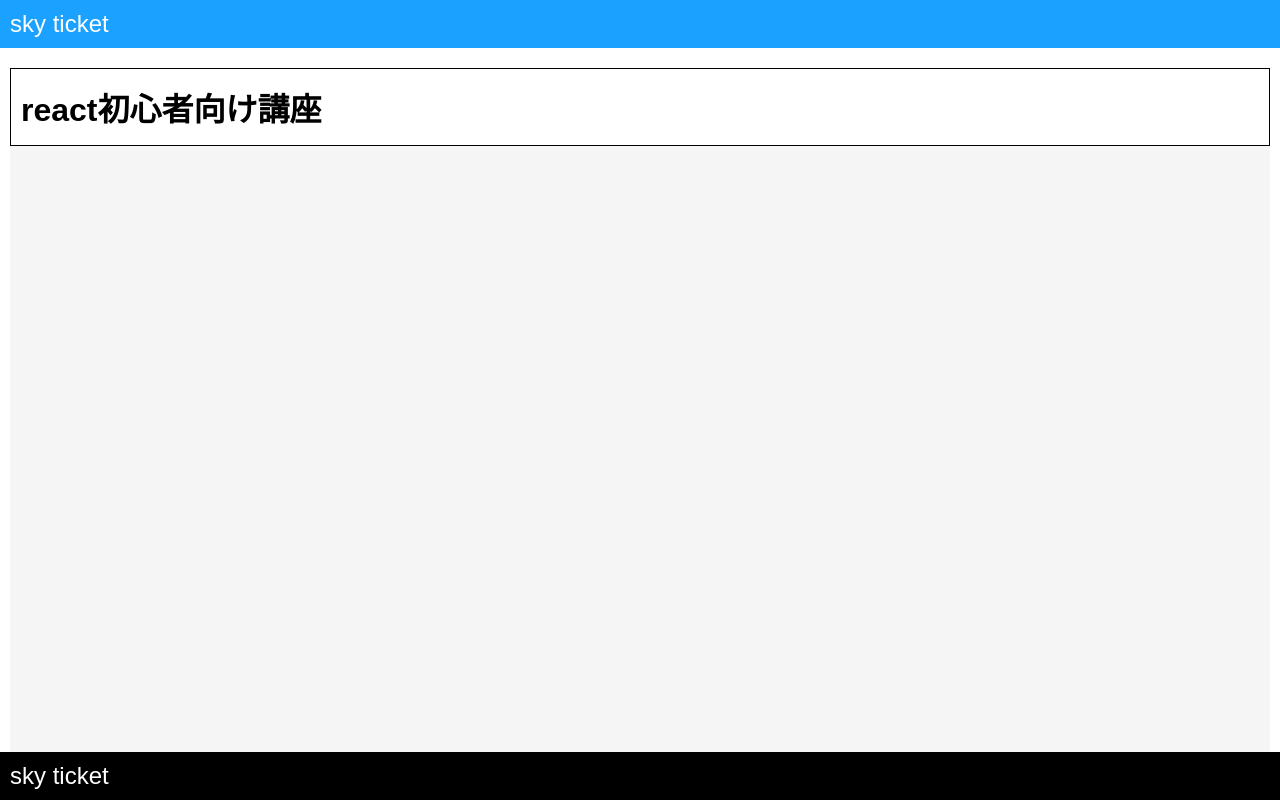
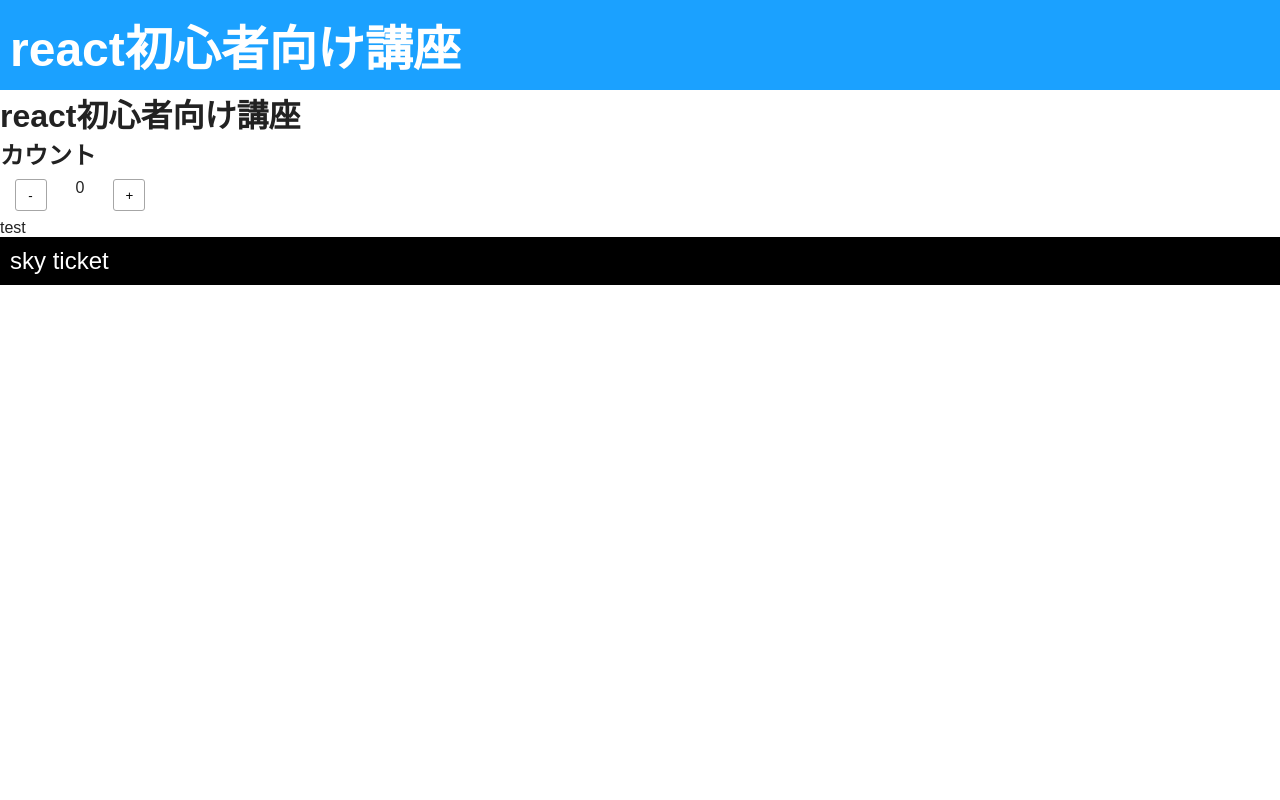
Before and after one commit to a-sasakiA/Nextjs_task-4, a Next.js app: page / in a window 1280 px wide. Built offline with nearby package versions, Linux system fonts and the light colour scheme.

Commit message:
useStateの基礎構文

```diff
--- /dev/null
+++ b/src/components/molecules/Counter/index.tsx
@@ -0,0 +1,36 @@
+import { FC } from "react";
+import styled from "styled-components";
+
+type Props = {
+  count: number;
+  handleIncrement: () => void;
+  handleDecrement: () => void;
+};
+
+export const Counter: FC<Props> = ({
+  count,
+  handleIncrement,
+  handleDecrement,
+}) => {
+  return (
+    <StCountWrapper>
+      <StButton onClick={handleDecrement}> - </StButton>
+      <div>{count}</div>
+      <StButton onClick={handleIncrement}> + </StButton>
+    </StCountWrapper>
+  );
+};
+
+const StCountWrapper = styled.div`
+  padding: 8px 0;
+  display: flex;
+  width: 160px;
+  justify-content: space-around;
+`;
+
+const StButton = styled.button`
+  height: 32px;
+  width: 32px;
+  border: 1px solid #a6a6a6;
+  border-radius: 3px;
+`;
--- a/src/components/organisms/Header/index.tsx
+++ b/src/components/organisms/Header/index.tsx
@@ -4,7 +4,7 @@ import styled from "styled-components";
 export const Header: FC = () => {
   return (
     <StHeaderRoot>
-      <p>sky ticket</p>
+      <h1>react初心者向け講座</h1>
     </StHeaderRoot>
   );
 };
--- /dev/null
+++ b/src/components/organisms/TopContent/index.tsx
@@ -0,0 +1,37 @@
+import { FC, useState } from "react";
+import { Counter } from "src/components/molecules/Counter";
+import styled from "styled-components";
+
+export const TopContent: FC = () => {
+  const [count, setCount] = useState<number>(0);
+  const handleIncrement = () => setCount(count + 1);
+  const handleDecrement = () => setCount(count - 1);
+
+  return (
+    <StRoot>
+      <StTitle>
+        <h1>react初心者向け講座</h1>
+      </StTitle>
+      <StContent>
+        <StArticle>
+          <StArticleTitle>カウント</StArticleTitle>
+          <Counter
+            count={count}
+            handleIncrement={handleIncrement}
+            handleDecrement={handleDecrement}
+          />
+        </StArticle>
+      </StContent>
+    </StRoot>
+  );
+};
+
+const StRoot = styled.div``;
+
+const StTitle = styled.div``;
+
+const StContent = styled.div``;
+
+const StArticle = styled.article``;
+
+const StArticleTitle = styled.h2``;
--- a/src/components/templates/index.tsx
+++ b/src/components/templates/index.tsx
@@ -3,6 +3,7 @@ import { FC, ReactNode } from "react";
 import { Header } from "src/components/organisms/Header";
 import { Footer } from "src/components/organisms/Footer";
 import styled from "styled-components";
+import { TopContent } from "../organisms/TopContent";
 
 type Props = {
   title: string;
@@ -16,21 +17,9 @@ export const Template: FC<Props> = ({ title, children }) => (
       <meta name="description" content="Generated by create next app" />
       <link rel="icon" href="/favicon.ico" />
     </Head>
-    <StBodyContainer>
-      <Header />
-      {children}
-      <Footer />
-    </StBodyContainer>
+    <Header></Header>
+    <TopContent />
+    {children}
+    <Footer></Footer>
   </>
 );
-
-const StBodyContainer = styled.div`
-  min-height: 100%;
-  height: 100vh;
-  display: grid;
-  grid-template-rows: auto 1fr auto;
-  grid-template-areas:
-    "a"
-    "b"
-    "c";
-`;
--- a/src/pages/index.tsx
+++ b/src/pages/index.tsx
@@ -3,27 +3,6 @@ import styled from "styled-components";
 
 import { Template } from "../components/templates";
 
-const Home: NextPage = () => (
-  <Template title="test">
-    <StMainRoot>
-      <StMainParagraph>react初心者向け講座</StMainParagraph>
-    </StMainRoot>
-  </Template>
-);
+const Home: NextPage = () => <Template title="test">test</Template>;
 
 export default Home;
-
-const StMainRoot = styled.div`
-  grid-area: b;
-  background-color: rgb(245 245 245);
-  margin: 20px 10px 0;
-`;
-
-const StMainParagraph = styled.p`
-  background-color: rgb(255 255 255);
-  padding: 15px 10px;
-  color: rgb(0, 0, 0);
-  font-size: 2em;
-  font-weight: bold;
-  border: 1px solid rgb(0, 0, 0);
-`;
```
